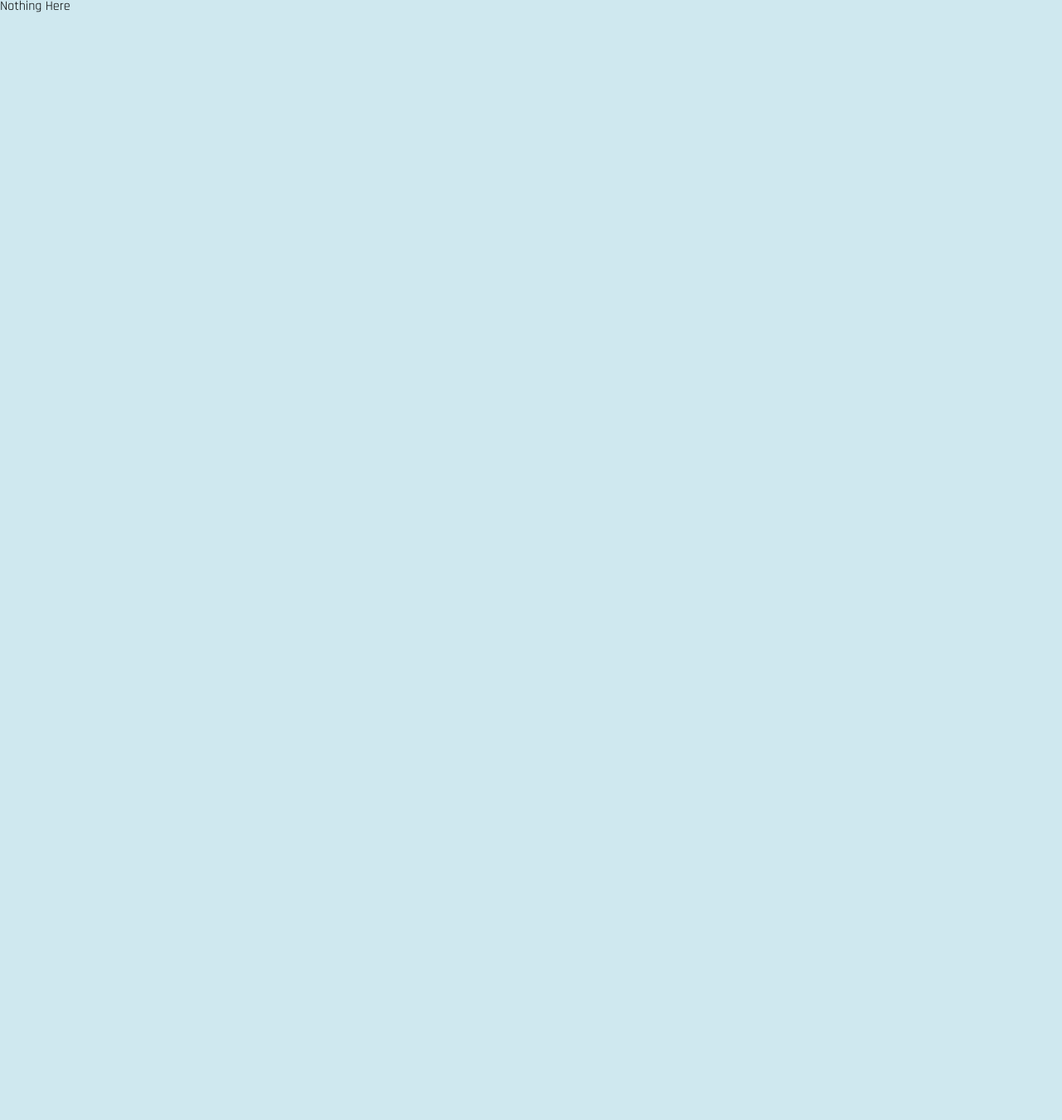
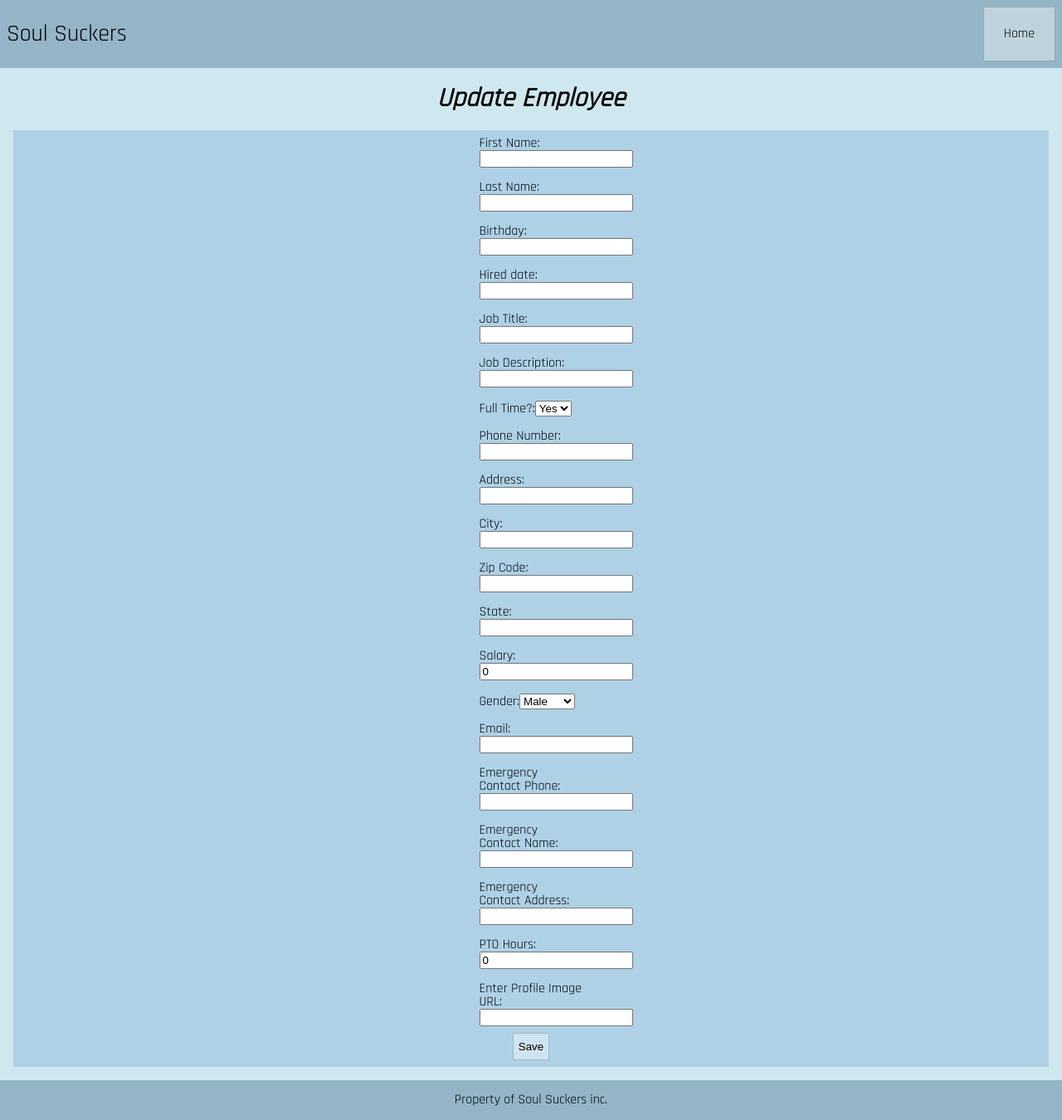
Before and after one commit to BissellC/employee, a React (Create React App) app: page /update-employee/1 in a window 1280 px wide. Shown: the whole page at 83% size. Before the commit the page ends 800 px from the top, so only its background shows below. Built offline with nearby package versions, Linux system fonts and the light colour scheme; no server answers.

Commit message:
update emp bugged, desktop styles added

```diff
--- a/src/App.jsx
+++ b/src/App.jsx
@@ -4,6 +4,7 @@ import EmployeePage from './pages/EmployeePage'
 import AddEmployeePage from './pages/AddEmployeePage'
 import HomePage from './pages/HomePage'
 import NotFound from './pages/NotFound'
+import UpdatePage from './pages/UpdatePage'
 
 const App = () => {
   return (
@@ -12,6 +13,7 @@ const App = () => {
         <Route exact path="/" component={HomePage}></Route>
         <Route exact path="/employee/:id" component={EmployeePage}></Route>
         <Route exact path="/add-employee" component={AddEmployeePage}></Route>
+        <Route exact path="/update-employee/:id" component={UpdatePage}></Route>
         <Route path="*" component={NotFound}></Route>
       </Switch>
     </Router>
--- a/src/components/EmployeeFull.jsx
+++ b/src/components/EmployeeFull.jsx
@@ -1,5 +1,6 @@
 import React, { useState, useEffect } from 'react'
 import axios from 'axios'
+import { Link } from 'react-router-dom'
 
 const EmployeeFull = props => {
   const [employee, setEmployee] = useState([])
@@ -52,6 +53,9 @@ const EmployeeFull = props => {
         <button className="delete" onClick={deleteEmployee}>
           Remove Employee
         </button>
+        <Link className="update" to={'/update-employee/' + employee.id}>
+          Update Employee
+        </Link>
       </main>
     </>
   )
--- /dev/null
+++ b/src/components/Update.jsx
@@ -0,0 +1,290 @@
+import React, { useState, useEffect } from 'react'
+import axios from 'axios'
+import { Link } from 'react-router-dom'
+
+const Update = props => {
+  const [firstName, setFirstName] = useState('')
+  const [lastName, setLastName] = useState('')
+  const [birthday, setBirthday] = useState('')
+  const [hiredDate, setHiredDate] = useState('')
+  const [jobTitle, setJobTitle] = useState('')
+  const [jobDescription, setJobDescription] = useState('')
+  const [phoneNumber, setPhoneNumber] = useState('')
+  const [address, setAddress] = useState('')
+  const [city, setCity] = useState('')
+  const [zip, setZip] = useState('')
+  const [unitedState, setUnitedState] = useState('')
+  const [salary, setSalary] = useState(0)
+  const [gender, setGender] = useState('')
+  const [email, setEmail] = useState('')
+  const [ecPhone, setEcPhone] = useState('')
+  const [ecName, setEcName] = useState('')
+  const [ecAddress, setEcAddress] = useState('')
+  const [PTO, setPTO] = useState(0)
+  const [fullTime, setFullTime] = useState(true)
+  const [image, setImage] = useState('')
+  const [employee, setEmployee] = useState([])
+
+  const employeeData = async () => {
+    const resp = await axios.get(
+      `https://sdg-staff-directory-app.herokuapp.com/api/soulsuckers/employees/${props.id}`
+    )
+    setEmployee(resp.data)
+    console.log(resp.data)
+    setFirstName(resp.data.firstName)
+    setLastName(resp.data.lastName)
+    setBirthday(resp.data.birthday)
+    setHiredDate(resp.data.hiredDate)
+    setJobTitle(resp.data.jobTitle)
+    setJobDescription(resp.data.jobDescription)
+    setPhoneNumber(resp.data.phoneNumber)
+    setAddress(resp.data.address)
+    setCity(resp.data.city)
+    setZip(resp.data.zip)
+    setUnitedState(resp.data.state)
+    setSalary(resp.data.salary)
+    setGender(resp.data.gender)
+    setEmail(resp.data.email)
+    setEcPhone(resp.data.emergencyContactPhone)
+    setEcName(resp.data.emergencyContactPerson)
+    setEcAddress(resp.data.emergencyContactAddress)
+    setPTO(resp.data.ptoHours)
+    setFullTime(resp.data.isFullTime)
+    setImage(resp.data.profileImage)
+  }
+
+  useEffect(() => {
+    employeeData()
+  }, [])
+
+  const updateEmployee = async () => {
+    const resp2 = await axios.put(
+      `https://sdg-staff-directory-app.herokuapp.com/api/soulsuckers/employees/${props.id}`,
+      {
+        firstName: firstName,
+        lastName: lastName,
+        birthday: birthday,
+        hiredDate: hiredDate,
+        isFullTime: fullTime,
+        profileImage: image,
+        jobTitle: jobTitle,
+        jobDescription: jobDescription,
+        phoneNumber: phoneNumber,
+        address: address,
+        city: city,
+        zip: zip,
+        state: unitedState,
+        salary: salary,
+        email: email,
+        emergencyContactPerson: ecName,
+        emergencyContactPhone: ecPhone,
+        emergencyContactAddress: ecAddress,
+        ptoHours: PTO,
+      }
+    )
+    console.log(resp2)
+  }
+
+  return (
+    <>
+      <nav>
+        <header>Soul Suckers</header>
+        <Link to={'/'}>Home</Link>
+      </nav>
+      <h1>Update Employee</h1>
+      <form>
+        <label>
+          First Name:
+          <input
+            type="text"
+            value={firstName}
+            placeholder={employee.firstName}
+            onChange={e => setFirstName(e.target.value)}
+          />
+        </label>
+        <label>
+          Last Name:
+          <input
+            type="text"
+            value={lastName}
+            placeholder={employee.lastName}
+            onChange={e => setLastName(e.target.value)}
+          />
+        </label>
+        <label>
+          Birthday:
+          <input
+            type="text"
+            value={birthday}
+            placeholder={employee.birthday}
+            onChange={e => setBirthday(e.target.value)}
+          />
+        </label>
+        <label>
+          Hired date:
+          <input
+            type="text"
+            value={hiredDate}
+            placeholder={employee.hiredDate}
+            onChange={e => setHiredDate(e.target.value)}
+          />
+        </label>
+        <label>
+          Job Title:
+          <input
+            type="text"
+            value={jobTitle}
+            placeholder={employee.jobTitle}
+            onChange={e => setJobTitle(e.target.value)}
+          />
+        </label>
+        <label>
+          Job Description:
+          <input
+            type="text"
+            value={jobDescription}
+            placeholder={employee.jobDescription}
+            onChange={e => setJobDescription(e.target.value)}
+          />
+        </label>
+        <label>
+          Full Time?:
+          <select
+            value={fullTime}
+            placeholder={employee.isfullTime}
+            onChange={e => setFullTime(e.target.value)}
+          >
+            <option value="true">Yes</option>
+            <option value="false">No</option>
+          </select>
+        </label>
+        <label>
+          Phone Number:
+          <input
+            type="text"
+            value={phoneNumber}
+            placeholder={employee.phoneNumber}
+            onChange={e => setPhoneNumber(e.target.value)}
+          />
+        </label>
+        <label>
+          Address:
+          <input
+            type="text"
+            value={address}
+            placeholder={employee.address}
+            onChange={e => setAddress(e.target.value)}
+          />
+        </label>
+        <label>
+          City:
+          <input
+            type="text"
+            value={city}
+            placeholder={employee.city}
+            onChange={e => setCity(e.target.value)}
+          />
+        </label>
+        <label>
+          Zip Code:
+          <input
+            type="text"
+            value={zip}
+            placeholder={employee.zip}
+            onChange={e => setZip(e.target.value)}
+          />
+        </label>
+        <label>
+          State:
+          <input
+            type="text"
+            value={unitedState}
+            placeholder={employee.state}
+            onChange={e => setUnitedState(e.target.value)}
+          />
+        </label>
+        <label>
+          Salary:
+          <input
+            type="number"
+            value={salary}
+            placeholder={employee.salary}
+            onChange={e => setSalary(e.target.value)}
+          />
+        </label>
+        <label>
+          Gender:
+          <select
+            value={gender}
+            placeholder={employee.gender}
+            onChange={e => setGender(e.target.value)}
+          >
+            <option value="male">Male</option>
+            <option value="female">Female</option>
+            <option value="other">Other</option>
+          </select>
+        </label>
+        <label>
+          Email:
+          <input
+            type="email"
+            value={email}
+            placeholder={employee.email}
+            onChange={e => setEmail(e.target.value)}
+          />
+        </label>
+        <label>
+          Emergency Contact Phone:
+          <input
+            type="text"
+            value={ecPhone}
+            placeholder={employee.emergencyContactPhone}
+            onChange={e => setEcPhone(e.target.value)}
+          />
+        </label>
+        <label>
+          Emergency Contact Name:
+          <input
+            type="text"
+            value={ecName}
+            placeholder={employee.emergencyContactPerson}
+            onChange={e => setEcName(e.target.value)}
+          />
+        </label>
+        <label>
+          Emergency Contact Address:
+          <input
+            type="text"
+            value={ecAddress}
+            placeholder={employee.emergencyContactAddress}
+            onChange={e => setEcAddress(e.target.value)}
+          />
+        </label>
+        <label>
+          PTO Hours:
+          <input
+            type="number"
+            value={PTO}
+            placeholder={employee.ptoHours}
+            onChange={e => setPTO(e.target.value)}
+          />
+        </label>
+        <label>
+          Enter Profile Image URL:
+          <input
+            type="text"
+            value={image}
+            placeholder={employee.profileImage}
+            onChange={e => setImage(e.target.value)}
+          />
+        </label>
+        <button type="button" onClick={updateEmployee}>
+          Save
+        </button>
+      </form>
+      <footer>Property of Soul Suckers inc.</footer>
+    </>
+  )
+}
+
+export default Update
--- a/src/index.css
+++ b/src/index.css
@@ -131,4 +131,31 @@ form button {
   padding-bottom: 0.5rem;
   background-color: hsla(360, 100%, 50%, 0.5);
   border: 1px solid hsla(360, 100%, 50%, 1);
+  font-family: 'Rajdhani', sans-serif;
+  margin-right: 1rem;
 }
+
+.update {
+  background-color: hsla(140, 89%, 40%, 0.4);
+  border: 1px solid hsla(0, 0%, 0%, 0.2);
+  padding: 0.5rem;
+  text-decoration: none;
+  color: black;
+  text-align: center;
+  font-size: 12px;
+  margin-left: 1rem;
+}
+
+@media (min-width: 1025px) {
+  li {
+    width: 25%;
+    height: 500px;
+  }
+
+  li img {
+    height: 70%;
+  }
+  .employee-image {
+    width: 40%;
+  }
+}
--- /dev/null
+++ b/src/pages/UpdatePage.jsx
@@ -0,0 +1,13 @@
+import React, { useState, useEffect } from 'react'
+import axios from 'axios'
+import Update from '../components/Update'
+
+const UpdatePage = props => {
+  return (
+    <>
+      <Update id={props.match.params.id} />
+    </>
+  )
+}
+
+export default UpdatePage
```
